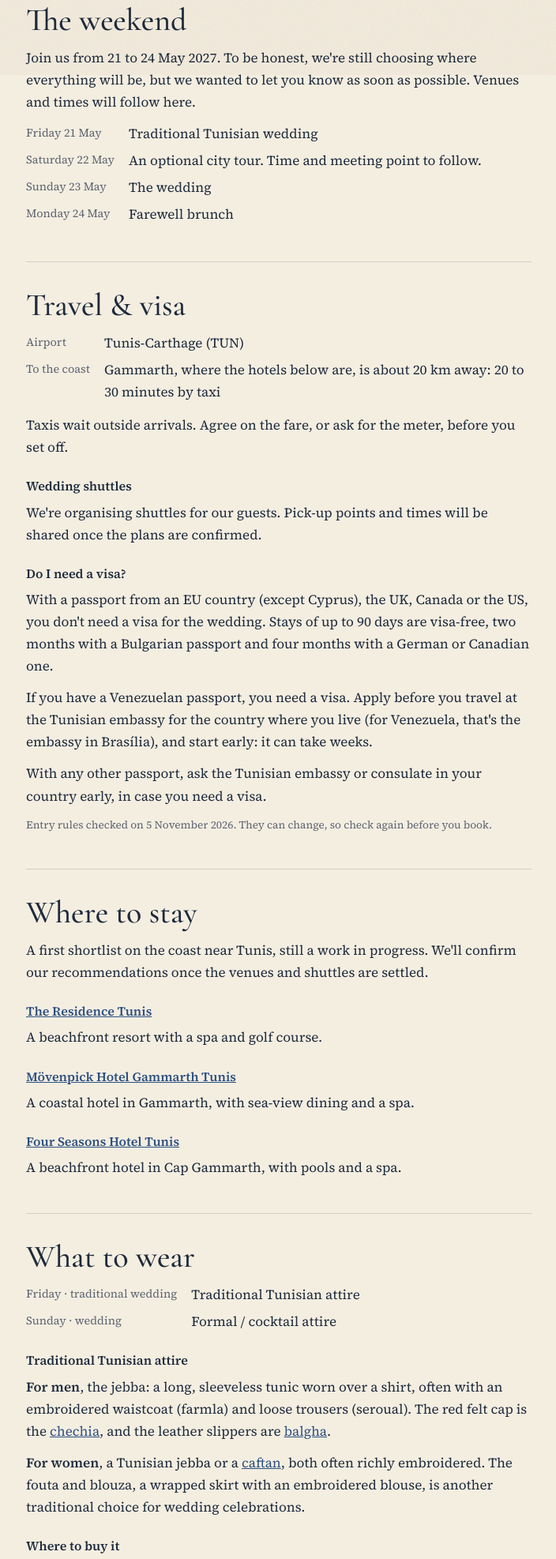
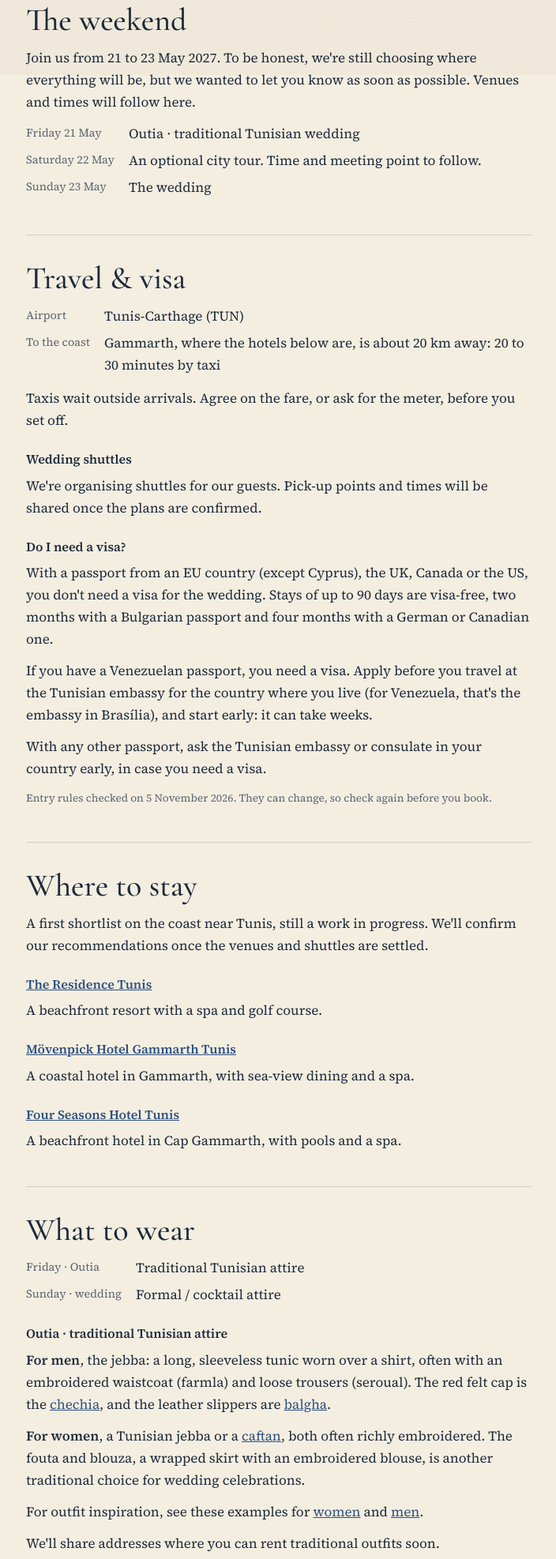
Before and after one commit to edujuan/cyrine-and-juan, a plain HTML site: page logistics/index.html in a window 1280 px wide. Shown: the part 705-2679 px from the top of the page at 79% size, without its empty margins (287-991 px from the left). Drawn offline with nearby package versions, Linux system fonts and the light colour scheme.

Commit message:
Publish wedding-website cd2c6a0

```diff
--- a/logistics/index.html
+++ b/logistics/index.html
@@ -40,12 +40,11 @@
 
     <section id="weekend">
       <h2>The weekend</h2>
-      <p>Join us from 21 to 24 May 2027. To be honest, we're still choosing where everything will be, but we wanted to let you know as soon as possible. Venues and times will follow here.</p>
+      <p>Join us from 21 to 23 May 2027. To be honest, we're still choosing where everything will be, but we wanted to let you know as soon as possible. Venues and times will follow here.</p>
       <dl class="facts">
-        <dt>Friday 21 May</dt><dd>Traditional Tunisian wedding</dd>
+        <dt>Friday 21 May</dt><dd>Outia · traditional Tunisian wedding</dd>
         <dt>Saturday 22 May</dt><dd>An optional city tour. Time and meeting point to follow.</dd>
         <dt>Sunday 23 May</dt><dd>The wedding</dd>
-        <dt>Monday 24 May</dt><dd>Farewell brunch</dd>
       </dl>
     </section>
 
@@ -79,12 +78,14 @@
     <section id="wear">
       <h2>What to wear</h2>
       <dl class="facts">
-        <dt>Friday · traditional wedding</dt><dd>Traditional Tunisian attire</dd>
+        <dt>Friday · Outia</dt><dd>Traditional Tunisian attire</dd>
         <dt>Sunday · wedding</dt><dd>Formal / cocktail attire</dd>
       </dl>
-      <h3>Traditional Tunisian attire</h3>
+      <h3>Outia · traditional Tunisian attire</h3>
       <p><strong>For men</strong>, the jebba: a long, sleeveless tunic worn over a shirt, often with an embroidered waistcoat (farmla) and loose trousers (seroual). The red felt cap is the <a href="https://en.wikipedia.org/wiki/Chechia" target="_blank" rel="noopener noreferrer">chechia</a>, and the leather slippers are <a href="https://en.wikipedia.org/wiki/Balgha" target="_blank" rel="noopener noreferrer">balgha</a>.</p>
       <p><strong>For women</strong>, a Tunisian jebba or a <a href="https://en.wikipedia.org/wiki/Kaftan" target="_blank" rel="noopener noreferrer">caftan</a>, both often richly embroidered. The fouta and blouza, a wrapped skirt with an embroidered blouse, is another traditional choice for wedding celebrations.</p>
+      <p>For outfit inspiration, see these examples for <a href="https://fr.pinterest.com/pin/1102044971358667583/" target="_blank" rel="noopener noreferrer">women</a> and <a href="https://fr.pinterest.com/pin/637118678569653878/" target="_blank" rel="noopener noreferrer">men</a>.</p>
+      <p>We'll share addresses where you can rent traditional outfits soon.</p>
       <h3>Where to buy it</h3>
       <p>In the souks of the <a href="https://www.google.com/maps/search/?api=1&amp;query=Medina+of+Tunis" target="_blank" rel="noopener noreferrer">Medina of Tunis</a>. <a href="https://www.google.com/maps/search/?api=1&amp;query=Souk+El+Trouk%2C+Tunis" target="_blank" rel="noopener noreferrer">Souk Et-Trouk</a>, the old tailors' souk, sells jebbas, waistcoats and trousers. <a href="https://www.google.com/maps/search/?api=1&amp;query=Souk+Ech-Chaouachine%2C+Tunis" target="_blank" rel="noopener noreferrer">Souk Ech-Chaouachine</a> makes the chechia, and <a href="https://www.google.com/maps/search/?api=1&amp;query=Souk+El+Blaghgia%2C+Tunis" target="_blank" rel="noopener noreferrer">Souk El Blaghgia</a> the balgha. Embroidered dresses and caftans are sold in the shops around them.</p>
       <h3>The weather</h3>
@@ -115,7 +116,7 @@
       </details>
       <details>
         <summary>What happens when?</summary>
-        <p>A traditional Tunisian wedding on Friday 21 May, an optional city tour on Saturday 22 May, the wedding on Sunday 23 May and a farewell brunch on Monday 24 May. <a href="#weekend">See what we know so far</a>. Times and venues will follow.</p>
+        <p>The Outia, a traditional Tunisian wedding celebration, is on Friday 21 May, followed by an optional city tour on Saturday 22 May and the wedding on Sunday 23 May. <a href="#weekend">See what we know so far</a>. Times and venues will follow.</p>
       </details>
       <details>
         <summary>Are plus-ones and children welcome?</summary>
```
Also changed, not shown: index.html (+1 -2 lines).
